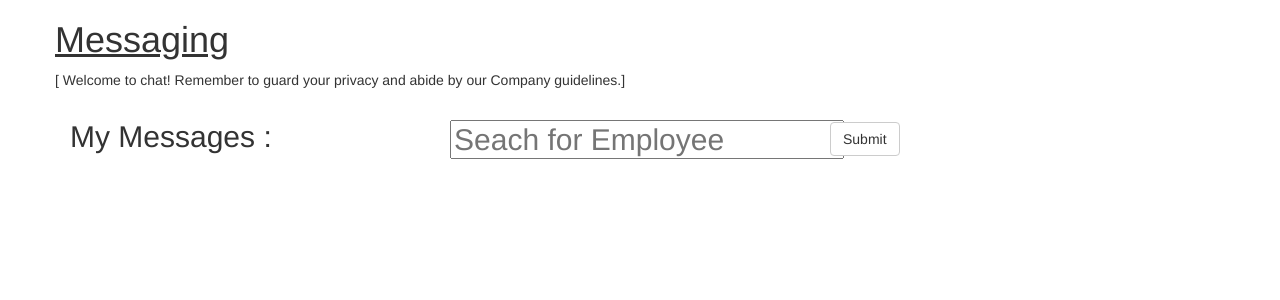
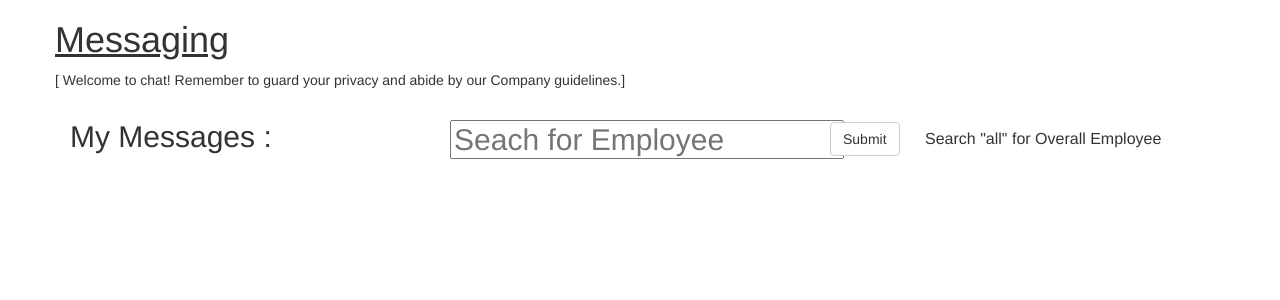
Before and after one commit to sangeeth-subramoniam/erp, a Django app: page /message/ in a window 1280 px wide. Shown: the part 51-351 px from the top of the page. Run offline with Django 3.2, Linux system fonts and the light colour scheme; data comes from the database, SQL or seed files in the repository; some libraries are stand-ins or nearby versions.

Commit message:
added search all field to list all employees

```diff
--- a/messaging/views.py
+++ b/messaging/views.py
@@ -13,7 +13,12 @@ def home(request):
 
         name = request.POST.get('employee_search')
 
-        employees = Employee.objects.filter(first_name__icontains=name).exclude(user_profile__email = request.user.email)
+        if(name == "all"):
+            employees = Employee.objects.all().exclude(user_profile__email = request.user.email)
+
+
+        else:
+            employees = Employee.objects.filter(first_name__icontains=name).exclude(user_profile__email = request.user.email)
 
         context = {
             'employees' : employees
--- a/templates/messaging/message.html
+++ b/templates/messaging/message.html
@@ -22,10 +22,16 @@ Messaging
             <form method = "POST"> {% csrf_token %}<h2><input type="text" name="employee_search" placeholder="Seach for Employee" required>
         </div>
 
-        <div class="col-md-4">
+        <div class="col-md-1">
 
-            <h2><input class="btn btn-default" type="submit" placeholder="Submit"></h2></form>
+            <h2><input class="btn btn-default" type="submit" placeholder="Submit"></h2> </form>
         </div>
+
+        <div class="col-md-3">
+
+            <h2 style="font-size: medium; padding-top : 10px;"> Search "all" for Overall Employee </p> </h2>
+        </div>
+
     </div>
 
         {% for message in sender_list %}
```
